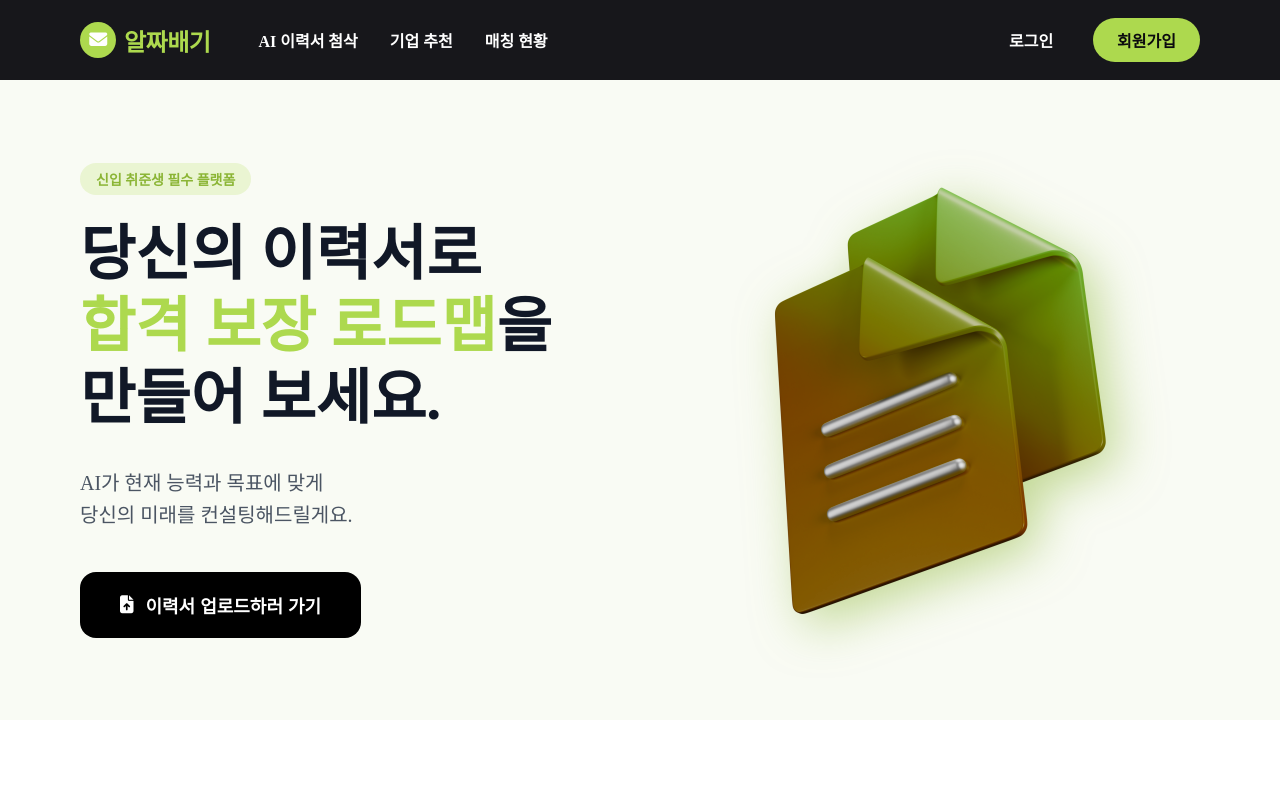
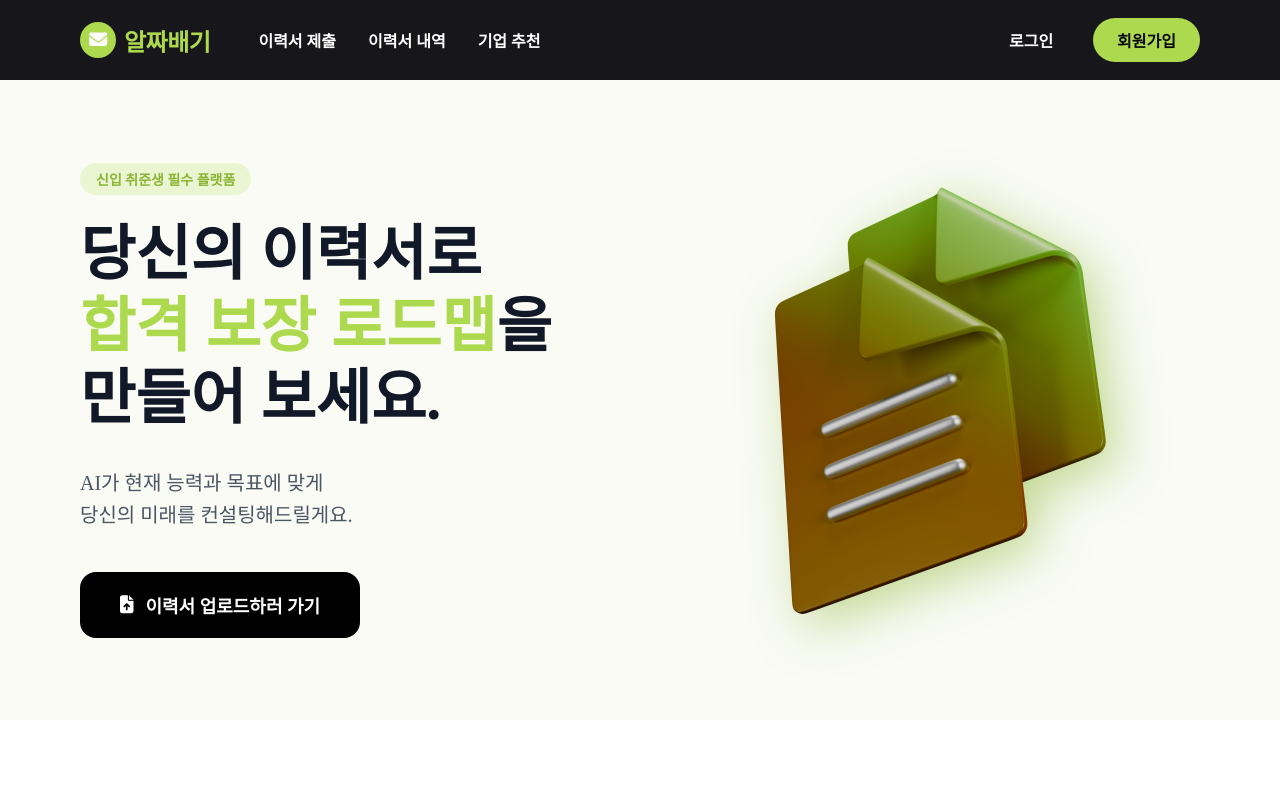
Before and after one commit to ppre1ude/realdeal-fe, a React (Vite) app: page / in a window 1280 px wide. Shown: the top 800 px of the page. Built offline with nearby package versions, Linux system fonts and the light colour scheme; a web font is replaced by a local one.

Commit message:
style: 홈UI 수정 및 페이지 이동 연결

```diff
--- a/src/components/Layout.tsx
+++ b/src/components/Layout.tsx
@@ -30,11 +30,11 @@ const Layout = ({ children }: LayoutProps) => {
             <LogoText>알짜배기</LogoText>
           </Logo>
           <Nav>
-            <NavLink to="/resume-edit" $active>
-              AI 이력서 첨삭
+            <NavLink to="/resume-upload" $active>
+              이력서 제출
             </NavLink>
-            <NavAnchor href="/company-recommendation">기업 추천</NavAnchor>
-            <NavAnchor href="/matching-status">매칭 현황</NavAnchor>
+            <NavLink to="/resume-report">이력서 내역</NavLink>
+            <NavAnchor href="/matching-status">기업 추천</NavAnchor>
           </Nav>
         </HeaderLeft>
         <HeaderActions>
--- a/src/pages/home.styles.ts
+++ b/src/pages/home.styles.ts
@@ -179,7 +179,7 @@ export const HeroActions = styled.div`
   gap: 16px;
 `
 
-export const DarkActionButton = styled.button`
+export const DarkActionButton = styled(Link)`
   display: inline-flex;
   align-items: center;
   gap: 12px;
@@ -191,6 +191,7 @@ export const DarkActionButton = styled.button`
   font-size: 18px;
   font-weight: 700;
   cursor: pointer;
+  text-decoration: none;
   transition: all 0.2s ease;
 
   &:hover {
--- a/src/pages/home.tsx
+++ b/src/pages/home.tsx
@@ -8,8 +8,6 @@ import {
   CompanyName,
   CompanyRole,
   DarkActionButton,
-  Fab,
-  FabButton,
   HeroActions,
   HeroBadge,
   HeroContent,
@@ -131,7 +129,7 @@ const HomePage = () => (
               당신의 미래를 컨설팅해드릴게요.
             </HeroDescription>
             <HeroActions>
-              <DarkActionButton type="button">
+              <DarkActionButton to="/resume-upload">
                 <i className="fa-solid fa-file-arrow-up" aria-hidden="true" />
                 이력서 업로드하러 가기
               </DarkActionButton>
@@ -323,11 +321,6 @@ const HomePage = () => (
           </CompanyGrid>
         </Section>
 
-        <Fab>
-          <FabButton type="button" aria-label="문의하기">
-            <i className="fa-solid fa-comment-dots" aria-hidden="true" />
-          </FabButton>
-        </Fab>
       </AppShell>
     </Page>
   </>
```
